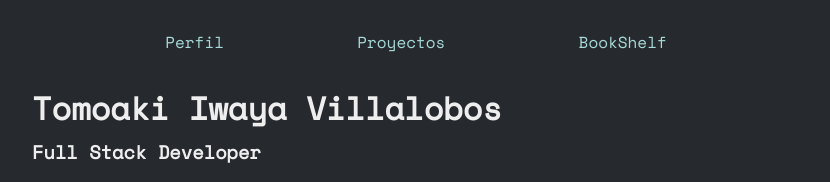
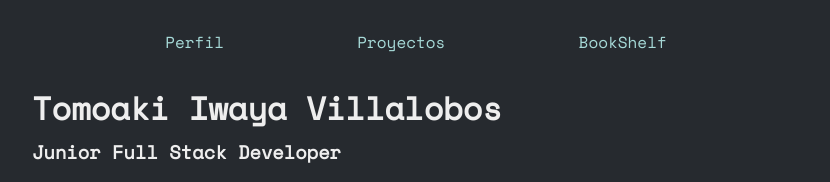
Before and after one commit to iwayato/iwayato.github.io, an Astro site: page / in a window 1280 px wide. Shown: the top 182 px of the page, without its empty margins (224-1054 px from the left). Built offline with nearby package versions, Linux system fonts and the light colour scheme; Astro itself is replaced by a stand-in of ours.

Commit message:
Changed rol

```diff
--- a/src/pages/index.astro
+++ b/src/pages/index.astro
@@ -4,7 +4,7 @@ import Layout from "../layouts/Layout.astro";
 
 <Layout>
     <h1>Tomoaki Iwaya Villalobos</h1>
-    <h3>Full Stack Developer</h3>
+    <h3>Junior Full Stack Developer</h3>
     <p>
         Actualmente estoy cursando sexto año de <b>ingeniería civil electrónica</b> en
         la UTFSM (Valparíso, Chile). Sin embargo, debido a mi curiosidad e inquietudes personales,
```
